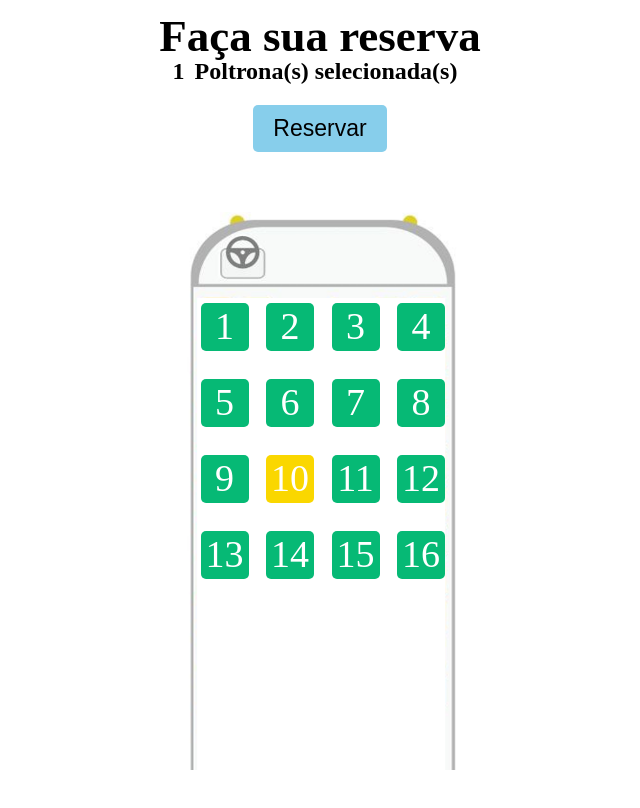
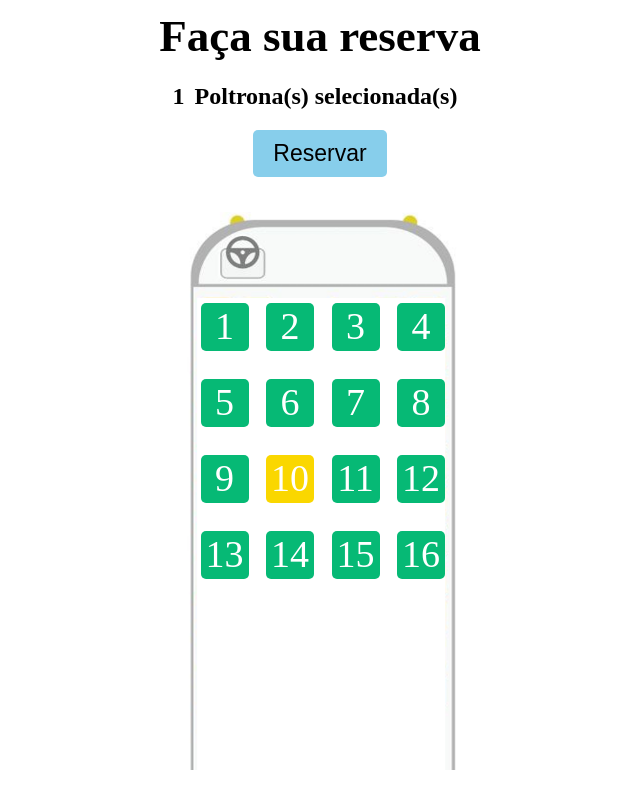
Before and after one commit to felipevianaa7/reservaonibus, a website with bundled scripts: page index.html in a window 1280 px wide. Both pictures are taken after a click on the element "10". Shown: the whole page, without its empty margins (320-960 px from the left). Built offline with nearby package versions, Linux system fonts and the light colour scheme; no server answers.

Commit message:
Update style.css

```diff
--- a/style.css
+++ b/style.css
@@ -52,7 +52,7 @@ h1 {
     position: absolute;
     display: none;
     text-align: center;
-    margin-top: -550px;
+    margin-top: -500px;
 }
 
 .selecionar .poltronas-selecionadas {
```
